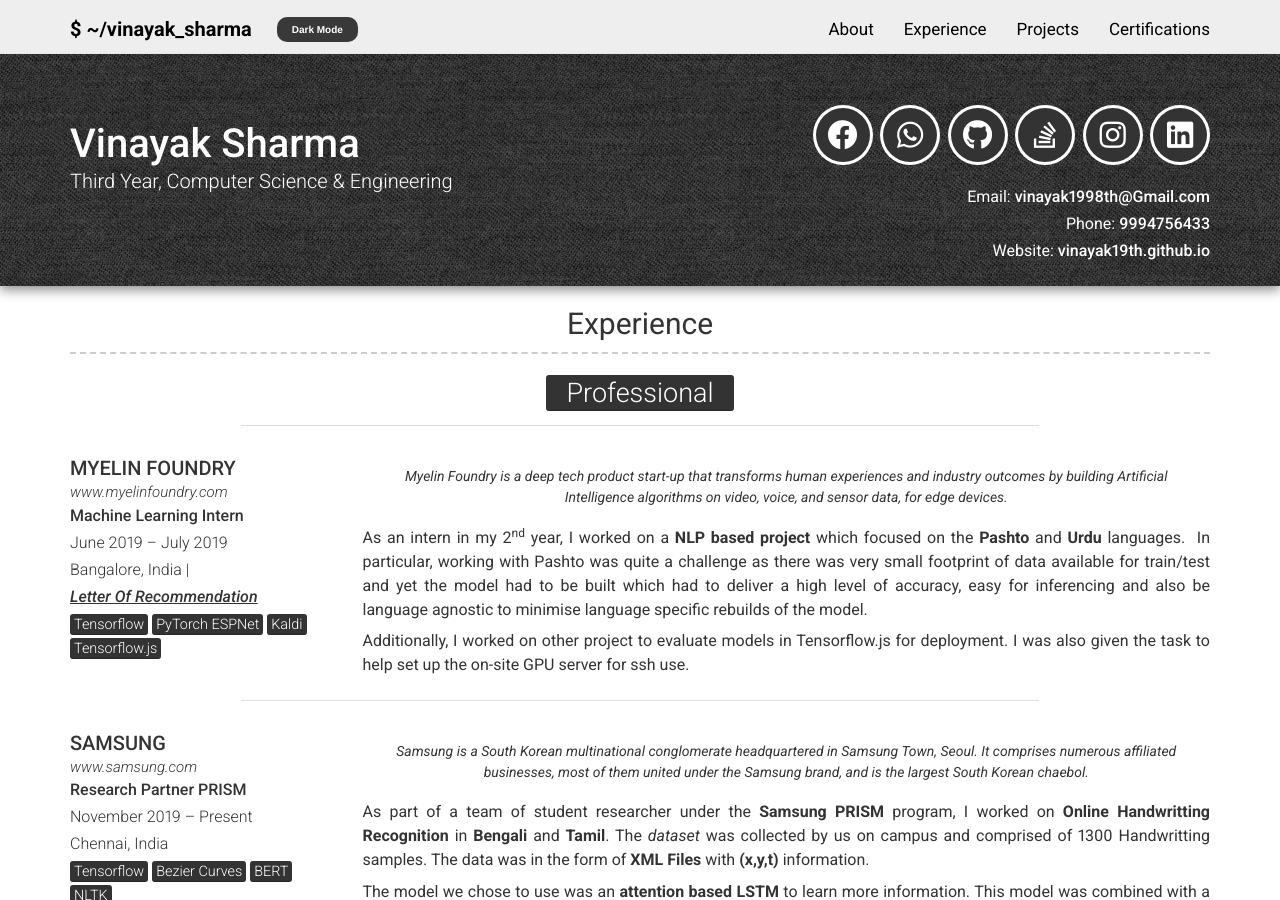
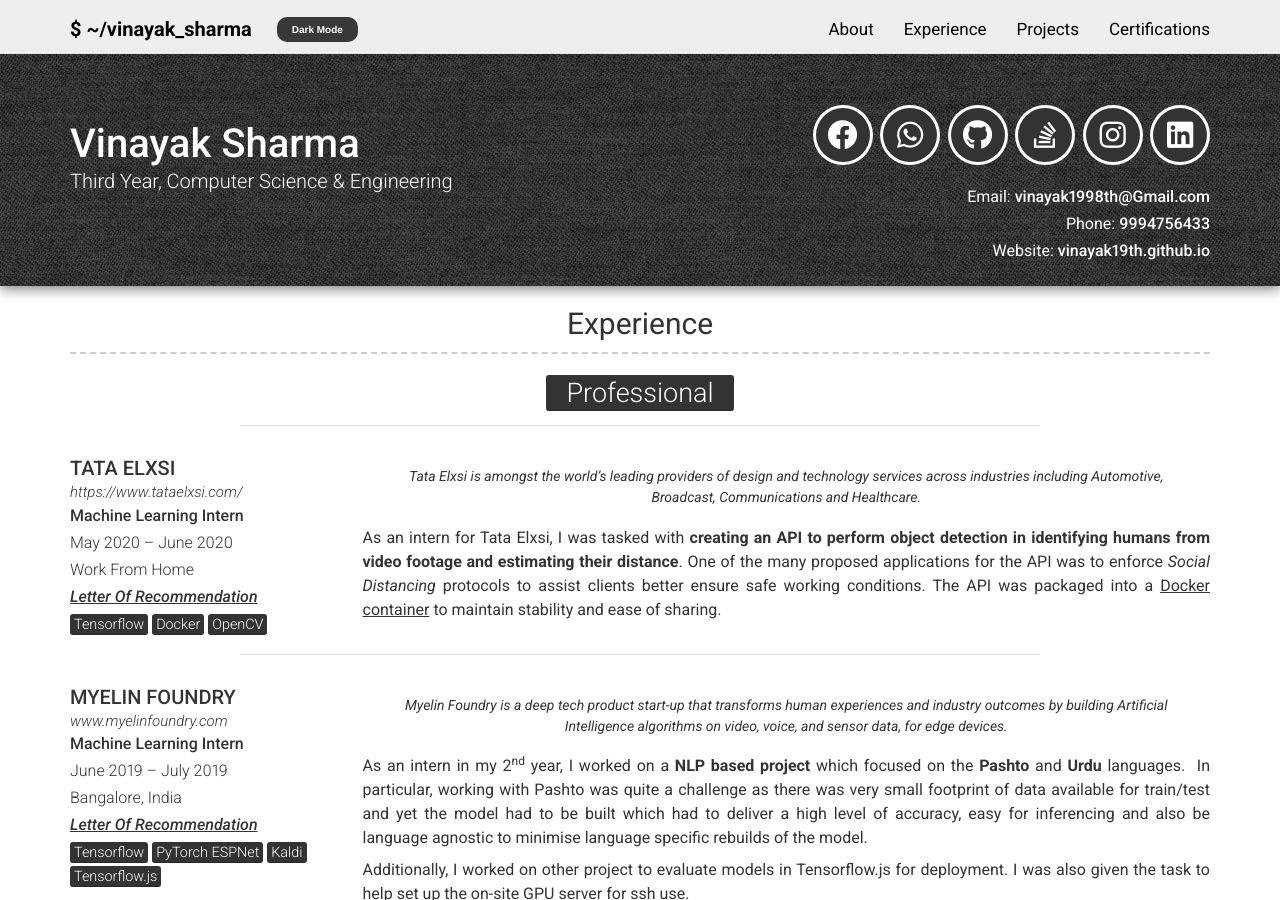
Before and after one commit to vinayak19th/vinayak19th.github.io, a Jekyll site: the page built from pages/experience.html, in a window 1280 px wide and 900 px high. Built offline with Jekyll 4.4.1, drawn with Linux system fonts in a browser that asks for light colours; nearby versions of some CDN libraries.

Commit message:
Added tata elxsi

```diff
--- a/_data/experience.yml
+++ b/_data/experience.yml
@@ -1,10 +1,27 @@
 # Experience template
+- layout: layout/left-ex
+  company: TATA ELXSI
+  link: https://www.tataelxsi.com/
+  job_title: Machine Learning
+   Intern
+  dates: May 2020 – June 2020
+  location: Work From Home
+  document : Letter Of Recommendation
+  doclink : https://drive.google.com/file/d/1PxrCJSXEymsoQrzECKPsS5pK1jeFWI9t/view?usp=sharing
+  stack: [<mark>Tensorflow</mark>,<mark>Docker</mark>,<mark>OpenCV</mark>]
+  quote: >
+    Tata Elxsi is amongst the world’s leading providers of design and technology services across industries including Automotive, Broadcast, Communications and Healthcare.
+  description: > # this will include new lines to allow paragraphs
+    <p>As an intern for Tata Elxsi, I was tasked with <b>creating an API to perform object detection in identifying humans from video footage and estimating their distance</b>. One of the
+    many proposed applications for the API was to enforce <i>Social Distancing</i> protocols to assist clients better ensure safe working conditions. The API was packaged into a <u>Docker container</u> to
+    maintain stability and ease of sharing.
+
 - layout: layout/left-ex
   company: MYELIN FOUNDRY
   link: www.myelinfoundry.com
   job_title: Machine Learning Intern
   dates: June 2019 – July 2019
-  location: Bangalore, India |
+  location: Bangalore, India
   document : Letter Of Recommendation
   doclink : https://drive.google.com/file/d/1oFySerdQF5OGhKNeobj0N22yT5KHxSRK/view?usp=sharing
   stack: [<mark>Tensorflow</mark>,<mark>PyTorch ESPNet</mark>,<mark>Kaldi</mark>,<mark>Tensorflow.js</mark>]
```
Also changed, not shown: 1 other file.
